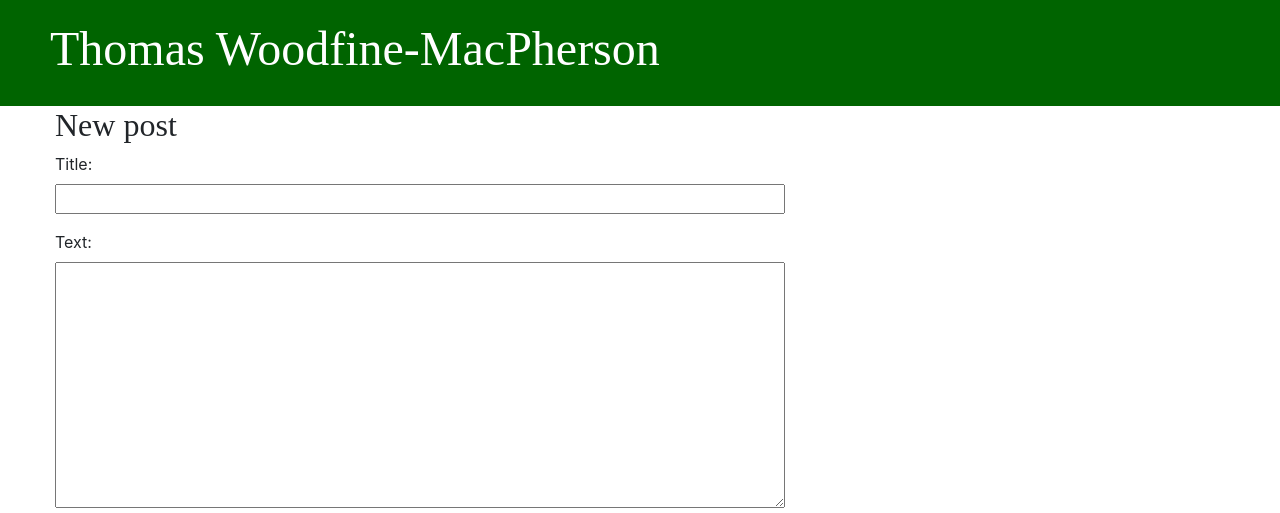
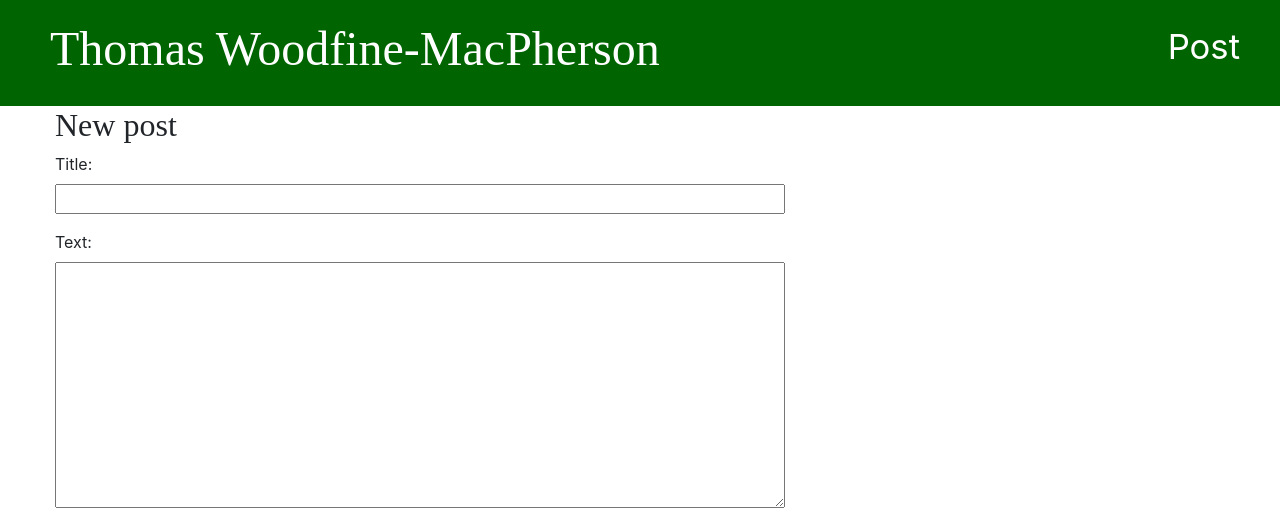
Before and after one commit to r2d2117/my-first-blog, a Django app: page /post/new/ in a window 1280 px wide. Shown: the top 513 px of the page. Run offline with Django 3.2, Linux system fonts and the light colour scheme; the visitor is signed in with stand-in values (Sample User, id 1); some libraries are stand-ins or nearby versions.

Commit message:
should work

```diff
--- a/blog/templates/blog/base.html
+++ b/blog/templates/blog/base.html
@@ -10,7 +10,7 @@
 <body>
 <div class="page-header">
     {% if user.is_authenticated %}
-    <a href="{% url 'post_new' %}" class="top-menu"><span class=""></span></a>
+    <a href="{% url 'post_new' %}" class="top-menu"><span class="">Post</span></a>
     {% endif %}
     <h1><a href="/">Thomas Woodfine-MacPherson</a></h1>
 </div>
--- a/blog/templates/blog/post_detail.html
+++ b/blog/templates/blog/post_detail.html
@@ -7,7 +7,7 @@
                 {{ post.published_date }}
             </div>
         {% endif %}
-        <a class="btn btn-default" href="{% url 'post_edit' pk=post.pk %}"><span class=""></span></a>
+        <a class="btn btn-default" href="{% url 'post_edit' pk=post.pk %}"><span class="">edit</span></a>
         <h2>{{ post.title }}</h2>
         <p>{{ post.text|linebreaksbr }}</p>
     </div>
```
